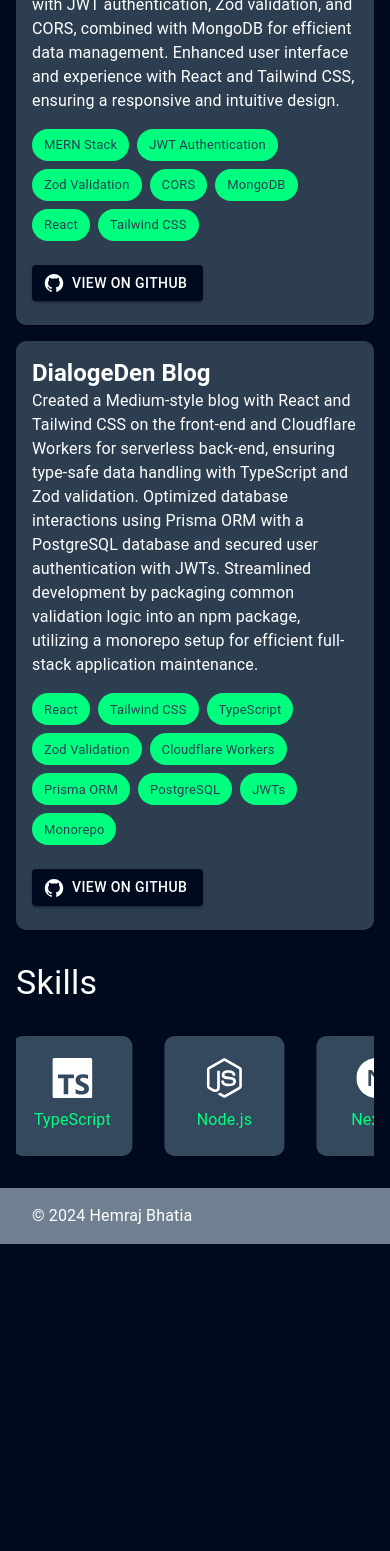
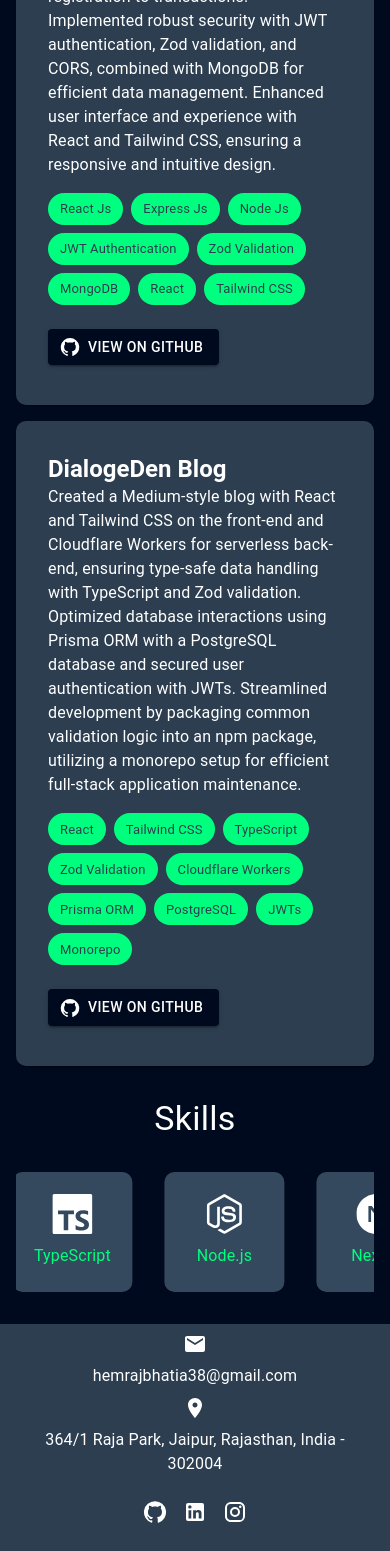
Before and after one commit to hemraj-007/Developer-Portfolio, a React (Vite) app: page /projects in a window 390 px wide. Shown: the part 280-1831 px from the top of the page. Before the commit the page ends 1524 px from the top, so only its background shows below. Built offline with nearby package versions, Linux system fonts and the light colour scheme.

Commit message:
mobile compatible changes

```diff
--- a/package.json
+++ b/package.json
@@ -20,9 +20,10 @@
     "react-dom": "^18.3.1",
     "react-fast-marquee": "^1.6.5",
     "react-icons": "^5.2.1",
+    "react-intersection-observer": "^9.13.0",
     "react-marquee-slider": "^1.1.5",
     "react-router-dom": "^6.24.1",
-    "react-spring": "^9.7.3",
+    "react-spring": "^9.7.4",
     "styled-components": "^6.1.12"
   },
   "devDependencies": {
--- a/src/pages/About.tsx
+++ b/src/pages/About.tsx
@@ -7,29 +7,53 @@ import Box from "@mui/material/Box";
 import logo from "../assets/profile3.jpg";
 import useMediaQuery from "@mui/material/useMediaQuery";
 import { useTheme } from "@mui/material/styles";
+import { useInView } from "react-intersection-observer";
 
 const About: React.FC = () => {
-  const props = useSpring({ opacity: 1, from: { opacity: 0 }, delay: 200 });
   const theme = useTheme();
   const isMobile = useMediaQuery(theme.breakpoints.down("sm"));
 
+  const [ref, inView] = useInView({
+    triggerOnce: true,
+    threshold: 0.1,
+  });
+
+  const imageAnimation = useSpring({
+    transform: inView ? "scale(1) rotate(0deg)" : "scale(0.8) rotate(-10deg)",
+    opacity: inView ? 1 : 0,
+    config: { mass: 1, tension: 170, friction: 14 },
+  });
+
+  const textAnimation = useSpring({
+    opacity: inView ? 1 : 0,
+    transform: inView ? "translateY(0)" : "translateY(20px)",
+    config: { mass: 1, tension: 170, friction: 14 },
+  });
+
   return (
     <Container>
-      <animated.div style={props}>
+      <animated.div style={textAnimation}>
         <Typography
           variant="h3"
           gutterBottom
-          style={{ color: "#ffffff", fontSize: "2.5rem" }}
+          sx={{
+            color: "#ffffff",
+            fontSize: "2.5rem",
+            textAlign: isMobile ? "center" : "left",
+          }}
         >
           About Me
         </Typography>
+      </animated.div>
       <Box
         display="flex"
         flexDirection={isMobile ? "column" : "row-reverse"}
         alignItems={isMobile ? "center" : "flex-start"}
         mt={4}
+        ref={ref}
       >
         <Box flexShrink={0} mb={isMobile ? 4 : 0} ml={isMobile ? 0 : 4}>
+          <animated.div style={imageAnimation}>
             <Box
               component="img"
               alt="Hemraj Bhatia"
@@ -44,16 +68,22 @@ const About: React.FC = () => {
                 ml: isMobile ? 0 : 4,
               }}
             />
+          </animated.div>
         </Box>
-          <Box flex={1} pr={isMobile ? 0 : 4}>
+        <animated.div style={textAnimation}>
+          <Box
+            flex={1}
+            sx={{
+              backgroundColor: "#2c3e50",
+              borderRadius: "10px",
+              padding: "2rem",
+              color: "#ffffff",
+              textAlign: isMobile ? "center" : "left",
+            }}
+          >
             <Typography
               variant="body1"
-              style={{
-                color: "#ffffff",
-                fontSize: "1.2rem",
-                lineHeight: "2",
-                textAlign: isMobile ? "center" : "justify",
-              }}
+              sx={{ fontSize: "1.2rem", lineHeight: "2" }}
             >
               I'm Hemraj Bhatia, a passionate and dedicated Full Stack Developer
               with a keen interest in learning and exploring new technologies.
@@ -68,8 +98,8 @@ const About: React.FC = () => {
               projects.
             </Typography>
           </Box>
+        </animated.div>
       </Box>
-      </animated.div>
     </Container>
   );
 };
--- a/src/pages/Experience.tsx
+++ b/src/pages/Experience.tsx
@@ -1,14 +1,17 @@
+// src/pages/Experience.tsx
 import React from "react";
 import Container from "@mui/material/Container";
 import Typography from "@mui/material/Typography";
 import Box from "@mui/material/Box";
 import Card from "@mui/material/Card";
 import CardContent from "@mui/material/CardContent";
-import { useSpring, animated } from "react-spring";
+import { useTrail, animated } from "react-spring";
 import { styled } from "@mui/material/styles";
 import Chip from "@mui/material/Chip";
+import useMediaQuery from "@mui/material/useMediaQuery";
+import { useTheme } from "@mui/material/styles";
 
-const StyledCard = styled(Card)(() => ({
+const StyledCard = styled(Card)(({ theme }) => ({
   backgroundColor: "#2c3e50",
   color: "#ffffff",
   borderRadius: "10px",
@@ -18,6 +21,9 @@ const StyledCard = styled(Card)(() => ({
     transform: "translateY(-5px)",
     boxShadow: "0 10px 20px rgba(0, 0, 0, 0.2)",
   },
+  [theme.breakpoints.down('sm')]: {
+    padding: "1rem",
+  }
 }));
 
 const skills = {
@@ -34,40 +40,81 @@ const skills = {
   netfotech: ["React", "Tailwind CSS", "React Hooks", "GitHub"],
 };
 
+const experiences = [
+  {
+    period: "July'24 - present",
+    company: "Blackcoffer",
+    position: "Software Developer",
+    description:
+      "Working on Wazuh, a free and open source security platform unifying XDR and SIEM capabilities. It protects workloads across various environments. Handling frontend operations using TSX and Elastic EUI to enhance data security and user experience.",
+    skills: skills.blackcoffer,
+  },
+  {
+    period: "Mar'24 - July'24",
+    company: "Vesta: Quality Assurance Platform by CheckInn",
+    position: "Software Developer Intern",
+    description:
+      "Revitalized CheckInn's web UI by enhancing user interfaces using React, TypeScript, and Material-UI. Optimized back-end operations by refining PHP Laravel code and APIs. Conducted API testing and troubleshooting, boosting system robustness and efficiency.",
+    skills: skills.vesta,
+  },
+  {
+    period: "Jan'24 - Mar'24",
+    company: "Netfotech Solutions",
+    position: "Software Engineer Trainee",
+    description:
+      "Developed 'BookMyStall' using React, focusing on dynamic interfaces and responsive styling with Tailwind CSS. Enhanced application performance with React Hooks and led the creation of reusable components, promoting modular design and collaborative development through GitHub contributions.",
+    skills: skills.netfotech,
+  },
+];
+
 const Experience: React.FC = () => {
-  const props = useSpring({ opacity: 1, from: { opacity: 0 }, delay: 200 });
+  const theme = useTheme();
+  const isMobile = useMediaQuery(theme.breakpoints.down("sm"));
+  const trail = useTrail(experiences.length, {
+    from: { opacity: 0, transform: 'translateY(20px)' },
+    to: { opacity: 1, transform: 'translateY(0)' },
+    delay: 200,
+  });
 
   return (
     <Container>
-      <animated.div style={props}>
-        <Typography variant="h3" gutterBottom style={{ color: "#ffffff" }}>
+      <Typography
+        variant="h3"
+        gutterBottom
+        style={{
+          color: "#ffffff",
+          textAlign: isMobile ? "center" : "left",
+        }}
+      >
         Experience
       </Typography>
       <Box mb={4}>
+        {trail.map((style, index) => (
+          <animated.div style={style} key={index}>
             <StyledCard>
               <CardContent>
-              <Box display="flex" justifyContent="space-between">
+                <Box
+                  display="flex"
+                  flexDirection={isMobile ? "column" : "row"}
+                  justifyContent="space-between"
+                >
                   <Box>
                     <Typography variant="subtitle1" style={{ color: "#00FF7F" }}>
-                    July'24 - present
+                      {experiences[index].period}
                     </Typography>
                   </Box>
-                <Box>
+                  <Box mt={isMobile ? 2 : 0}>
                     <Typography variant="h5" style={{ fontWeight: "bold" }}>
-                    Blackcoffer
+                      {experiences[index].company}
                     </Typography>
                     <Typography variant="subtitle1" gutterBottom>
-                    Software Developer
+                      {experiences[index].position}
                     </Typography>
                     <Typography variant="body1" paragraph>
-                    Working on Wazuh, a free and open source security platform
-                    unifying XDR and SIEM capabilities. It protects workloads
-                    across various environments. Handling frontend operations
-                    using TSX and Elastic EUI to enhance data security and user
-                    experience.
+                      {experiences[index].description}
                     </Typography>
                     <Box>
-                    {skills.blackcoffer.map((skill) => (
+                      {experiences[index].skills.map((skill) => (
                         <Chip
                           key={skill}
                           label={skill}
@@ -84,89 +131,9 @@ const Experience: React.FC = () => {
                 </Box>
               </CardContent>
             </StyledCard>
-          <StyledCard>
-            <CardContent>
-              <Box display="flex" justifyContent="space-between">
-                <Box>
-                  <Typography variant="subtitle1" style={{ color: "#00FF7F" }}>
-                    Mar'24 - July'24
-                  </Typography>
-                </Box>
-                <Box>
-                  <Typography variant="h5" style={{ fontWeight: "bold" }}>
-                    Vesta: Quality Assurance Platform by CheckInn
-                  </Typography>
-                  <Typography variant="subtitle1" gutterBottom>
-                    Software Developer Intern
-                  </Typography>
-                  <Typography variant="body1" paragraph>
-                    Revitalized CheckInn's web UI by enhancing user interfaces
-                    using React, TypeScript, and Material-UI. Optimized back-end
-                    operations by refining PHP Laravel code and APIs. Conducted
-                    API testing and troubleshooting, boosting system robustness
-                    and efficiency.
-                  </Typography>
-                  <Box>
-                    {skills.vesta.map((skill) => (
-                      <Chip
-                        key={skill}
-                        label={skill}
-                        style={{
-                          marginRight: "0.5rem",
-                          marginBottom: "0.5rem",
-                          backgroundColor: "#00FF7F",
-                          color: "#2c3e50",
-                        }}
-                      />
+          </animated.div>
         ))}
       </Box>
-                </Box>
-              </Box>
-            </CardContent>
-          </StyledCard>
-          <StyledCard>
-            <CardContent>
-              <Box display="flex" justifyContent="space-between">
-                <Box>
-                  <Typography variant="subtitle1" style={{ color: "#00FF7F" }}>
-                    Jan'24-Mar'24
-                  </Typography>
-                </Box>
-                <Box>
-                  <Typography variant="h5" style={{ fontWeight: "bold" }}>
-                    Netfotech Solutions
-                  </Typography>
-                  <Typography variant="subtitle1" gutterBottom>
-                    Software Engineer Trainee
-                  </Typography>
-                  <Typography variant="body1" paragraph>
-                    Developed "BookMyStall" using React, focusing on dynamic
-                    interfaces and responsive styling with Tailwind CSS.
-                    Enhanced application performance with React Hooks and led
-                    the creation of reusable components, promoting modular
-                    design and collaborative development through GitHub
-                    contributions.
-                  </Typography>
-                  <Box>
-                    {skills.netfotech.map((skill) => (
-                      <Chip
-                        key={skill}
-                        label={skill}
-                        style={{
-                          marginRight: "0.5rem",
-                          marginBottom: "0.5rem",
-                          backgroundColor: "#00FF7F",
-                          color: "#2c3e50",
-                        }}
-                      />
-                    ))}
-                  </Box>
-                </Box>
-              </Box>
-            </CardContent>
-          </StyledCard>
-        </Box>
-      </animated.div>
     </Container>
   );
 };
--- a/src/pages/Footer.tsx
+++ b/src/pages/Footer.tsx
@@ -1,15 +1,77 @@
 // src/components/Footer.tsx
-import React from 'react';
-import Container from '@mui/material/Container';
-import Typography from '@mui/material/Typography';
+import React from "react";
+import Container from "@mui/material/Container";
+import Typography from "@mui/material/Typography";
+import Box from "@mui/material/Box";
+import { styled } from "@mui/material/styles";
+import IconButton from "@mui/material/IconButton";
+import GitHubIcon from "@mui/icons-material/GitHub";
+import LinkedInIcon from "@mui/icons-material/LinkedIn";
+import EmailIcon from "@mui/icons-material/Email";
+import LocationOnIcon from "@mui/icons-material/LocationOn";
+import { Instagram } from "@mui/icons-material";
+
+const FooterContainer = styled("footer")(({ theme }) => ({
+  marginTop: "2rem",
+  padding: "1rem",
+  backgroundColor: "#2c3e50",
+  color: "#ffffff",
+  [theme.breakpoints.down("sm")]: {
+    padding: "0.5rem",
+  },
+}));
 
 const Footer: React.FC = () => {
   return (
-    <footer style={{ marginTop: '2rem', padding: '1rem', backgroundColor: '#708090' }}>
-      <Container maxWidth="sm">
-        <Typography variant="body1">© 2024 Hemraj Bhatia</Typography>
+    <FooterContainer>
+      <Container maxWidth="md">
+        <Box display="flex" flexDirection="column" alignItems="center" mb={2}>
+          <Box
+            display="flex"
+            alignItems="center"
+            mb={1}
+            flexDirection={{ xs: "column", sm: "row" }}
+            textAlign={{ xs: "center", sm: "left" }}
+          >
+            <EmailIcon sx={{ mr: { xs: 0, sm: 1 }, mb: { xs: 1, sm: 0 } }} />
+            <Typography variant="body1">hemrajbhatia38@gmail.com</Typography>
+          </Box>
+          <Box
+            display="flex"
+            alignItems="center"
+            flexDirection={{ xs: "column", sm: "row" }}
+            textAlign={{ xs: "center", sm: "left" }}
+          >
+            <LocationOnIcon
+              sx={{ mr: { xs: 0, sm: 1 }, mb: { xs: 1, sm: 0 } }}
+            />
+            <Typography variant="body1">
+              364/1 Raja Park, Jaipur, Rajasthan, India - 302004
+            </Typography>
+          </Box>
+        </Box>
+        <Box display="flex" justifyContent="center" mb={2} flexWrap="wrap">
+          <IconButton color="inherit" href="https://github.com/hemraj-007">
+            <GitHubIcon />
+          </IconButton>
+          <IconButton
+            color="inherit"
+            href="https://www.linkedin.com/in/hemraj7/"
+          >
+            <LinkedInIcon />
+          </IconButton>
+          <IconButton
+            color="inherit"
+            href="https://www.instagram.com/hemraj_bhatia7/"
+          >
+            <Instagram />
+          </IconButton>
+        </Box>
+        <Typography variant="body1" align="center">
+          © 2024 Hemraj Bhatia
+        </Typography>
       </Container>
-    </footer>
+    </FooterContainer>
   );
 };
 
--- a/src/pages/Projects.tsx
+++ b/src/pages/Projects.tsx
@@ -4,12 +4,14 @@ import Typography from "@mui/material/Typography";
 import Box from "@mui/material/Box";
 import Card from "@mui/material/Card";
 import CardContent from "@mui/material/CardContent";
-import { useSpring, animated } from "react-spring";
+import { useTrail, animated } from "react-spring";
 import { styled } from "@mui/material/styles";
 import Chip from "@mui/material/Chip";
 import Button from "@mui/material/Button";
 import GitHubIcon from "@mui/icons-material/GitHub";
 import Marquee from "react-fast-marquee";
+import useMediaQuery from "@mui/material/useMediaQuery";
+import { useTheme } from "@mui/material/styles";
 import {
   FaReact,
   FaNodeJs,
@@ -34,7 +36,7 @@ import {
   SiPostman,
 } from "react-icons/si";
 
-const StyledCard = styled(Card)(() => ({
+const StyledCard = styled(Card)(({ theme }) => ({
   backgroundColor: "#2c3e50",
   color: "#ffffff",
   borderRadius: "10px",
@@ -43,6 +45,9 @@ const StyledCard = styled(Card)(() => ({
   "&:hover": {
     transform: "translateY(-5px)",
     boxShadow: "0 10px 20px rgba(0, 0, 0, 0.2)",
+  },
+  [theme.breakpoints.down("sm")]: {
+    padding: "1rem",
   },
 }));
 
@@ -66,10 +71,11 @@ const SkillCard = styled(Card)(() => ({
 
 const skills = {
   payInstaWallet: [
-    "MERN Stack",
+    "React Js",
+    "Express Js",
+    "Node Js",
     "JWT Authentication",
     "Zod Validation",
-    "CORS",
     "MongoDB",
     "React",
     "Tailwind CSS",
@@ -87,9 +93,33 @@ const skills = {
   ],
 };
 
+const projects = [
+  {
+    title: "Pay-Insta-Wallet",
+    description:
+      "Developed a Payment system using the MERN stack, featuring essential digital wallet functionalities from user registration to transactions. Implemented robust security with JWT authentication, Zod validation, and CORS, combined with MongoDB for efficient data management. Enhanced user interface and experience with React and Tailwind CSS, ensuring a responsive and intuitive design.",
+    skills: skills.payInstaWallet,
+    githubUrl: "https://github.com/hemraj-007/pay-insta-wallet",
+  },
+  {
+    title: "DialogeDen Blog",
+    description:
+      "Created a Medium-style blog with React and Tailwind CSS on the front-end and Cloudflare Workers for serverless back-end, ensuring type-safe data handling with TypeScript and Zod validation. Optimized database interactions using Prisma ORM with a PostgreSQL database and secured user authentication with JWTs. Streamlined development by packaging common validation logic into an npm package, utilizing a monorepo setup for efficient full-stack application maintenance.",
+    skills: skills.dialogeDenBlog,
+    githubUrl: "https://github.com/hemraj-007/DialogDen-blog-page",
+  },
+];
+
 const Projects: React.FC = () => {
-  const props = useSpring({ opacity: 1, from: { opacity: 0 }, delay: 200 });
+  const theme = useTheme();
+  const isMobile = useMediaQuery(theme.breakpoints.down("sm"));
   const [isHovered, setIsHovered] = useState(false);
+
+  const trail = useTrail(projects.length, {
+    from: { opacity: 0, transform: "translateY(20px)" },
+    to: { opacity: 1, transform: "translateY(0)" },
+    delay: 200,
+  });
 
   const skillIcons = [
     { icon: <FaReact size={40} />, label: "React" },
@@ -115,29 +145,32 @@ const Projects: React.FC = () => {
 
   return (
     <Container>
-      <animated.div style={props}>
-        <Typography variant="h3" gutterBottom style={{ color: "#ffffff" }}>
+      <Typography
+        variant="h3"
+        gutterBottom
+        style={{ color: "#ffffff", textAlign: isMobile ? "center" : "left" }}
+      >
         Projects
       </Typography>
       <Box mb={4}>
+        {trail.map((style, index) => (
+          <animated.div style={style} key={index}>
             <StyledCard>
               <CardContent>
-              <Box display="flex" justifyContent="space-between">
+                <Box
+                  display="flex"
+                  flexDirection={isMobile ? "column" : "row"}
+                  justifyContent="space-between"
+                >
                   <Box>
                     <Typography variant="h5" style={{ fontWeight: "bold" }}>
-                    Pay-Insta-Wallet
+                      {projects[index].title}
                     </Typography>
                     <Typography variant="body1" paragraph>
-                    Developed a Payment system using the MERN stack, featuring
-                    essential digital wallet functionalities from user
-                    registration to transactions. Implemented robust security
-                    with JWT authentication, Zod validation, and CORS, combined
-                    with MongoDB for efficient data management. Enhanced user
-                    interface and experience with React and Tailwind CSS,
-                    ensuring a responsive and intuitive design.
+                      {projects[index].description}
                     </Typography>
                     <Box>
-                    {skills.payInstaWallet.map((skill) => (
+                      {projects[index].skills.map((skill) => (
                         <Chip
                           key={skill}
                           label={skill}
@@ -153,7 +186,7 @@ const Projects: React.FC = () => {
                     <Button
                       variant="contained"
                       color="primary"
-                    href="https://github.com/hemraj-007/pay-insta-wallet" // Replace with your GitHub URL
+                      href={projects[index].githubUrl} // Replace with your GitHub URL
                       startIcon={<GitHubIcon />}
                       style={{ marginTop: "1rem" }}
                     >
@@ -163,56 +196,17 @@ const Projects: React.FC = () => {
                 </Box>
               </CardContent>
             </StyledCard>
-          <StyledCard>
-            <CardContent>
-              <Box display="flex" justifyContent="space-between">
-                <Box>
-                  <Typography variant="h5" style={{ fontWeight: "bold" }}>
-                    DialogeDen Blog
-                  </Typography>
-                  <Typography variant="body1" paragraph>
-                    Created a Medium-style blog with React and Tailwind CSS on
-                    the front-end and Cloudflare Workers for serverless
-                    back-end, ensuring type-safe data handling with TypeScript
-                    and Zod validation. Optimized database interactions using
-                    Prisma ORM with a PostgreSQL database and secured user
-                    authentication with JWTs. Streamlined development by
-                    packaging common validation logic into an npm package,
-                    utilizing a monorepo setup for efficient full-stack
-                    application maintenance.
-                  </Typography>
-                  <Box>
-                    {skills.dialogeDenBlog.map((skill) => (
-                      <Chip
-                        key={skill}
-                        label={skill}
-                        style={{
-                          marginRight: "0.5rem",
-                          marginBottom: "0.5rem",
-                          backgroundColor: "#00FF7F",
-                          color: "#2c3e50",
-                        }}
-                      />
+          </animated.div>
         ))}
-                  </Box>
-                  <Button
-                    variant="contained"
-                    color="primary"
-                    href="https://github.com/hemraj-007/DialogDen-blog-page" // Replace with your GitHub URL
-                    startIcon={<GitHubIcon />}
-                    style={{ marginTop: "1rem" }}
-                  >
-                    View on GitHub
-                  </Button>
-                </Box>
-              </Box>
-            </CardContent>
-          </StyledCard>
       </Box>
       <Typography
         variant="h4"
         gutterBottom
-          style={{ color: "#ffffff", marginTop: "2rem" }}
+        style={{
+          color: "#ffffff",
+          marginTop: "2rem",
+          textAlign: isMobile ? "center" : "left",
+        }}
       >
         Skills
       </Typography>
@@ -242,7 +236,6 @@ const Projects: React.FC = () => {
           ))}
         </Marquee>
       </Box>
-      </animated.div>
     </Container>
   );
 };
```
Also changed, not shown: src/components/Loading.tsx (added, +19 -0 lines), src/pages/Header.tsx (+38 -21 lines), public/vite.svg, 1 other file (tests, documents, lock files or other folders). Lines whose indentation alone changed are shown as unchanged.
